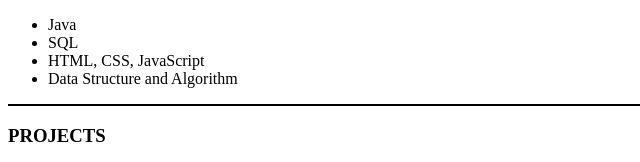
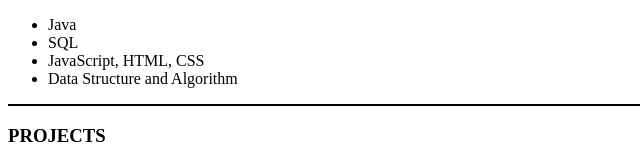
Before and after one commit to nvtnext/cv, a plain HTML site: page index.html in a window 1280 px wide. Shown: the part 457-619 px from the top of the page, 0-640 px from the left. Drawn offline with Linux system fonts and the light colour scheme.

Commit message:
Update index.html

```diff
--- a/index.html
+++ b/index.html
@@ -68,7 +68,7 @@
         <ul>
             <li>Java</li>
             <li>SQL </li>
-            <li>HTML, CSS, JavaScript</li>
+            <li>JavaScript, HTML, CSS</li>
             <li>Data Structure and Algorithm</li>
         </ul>
         <hr size="2" color="black">
```
